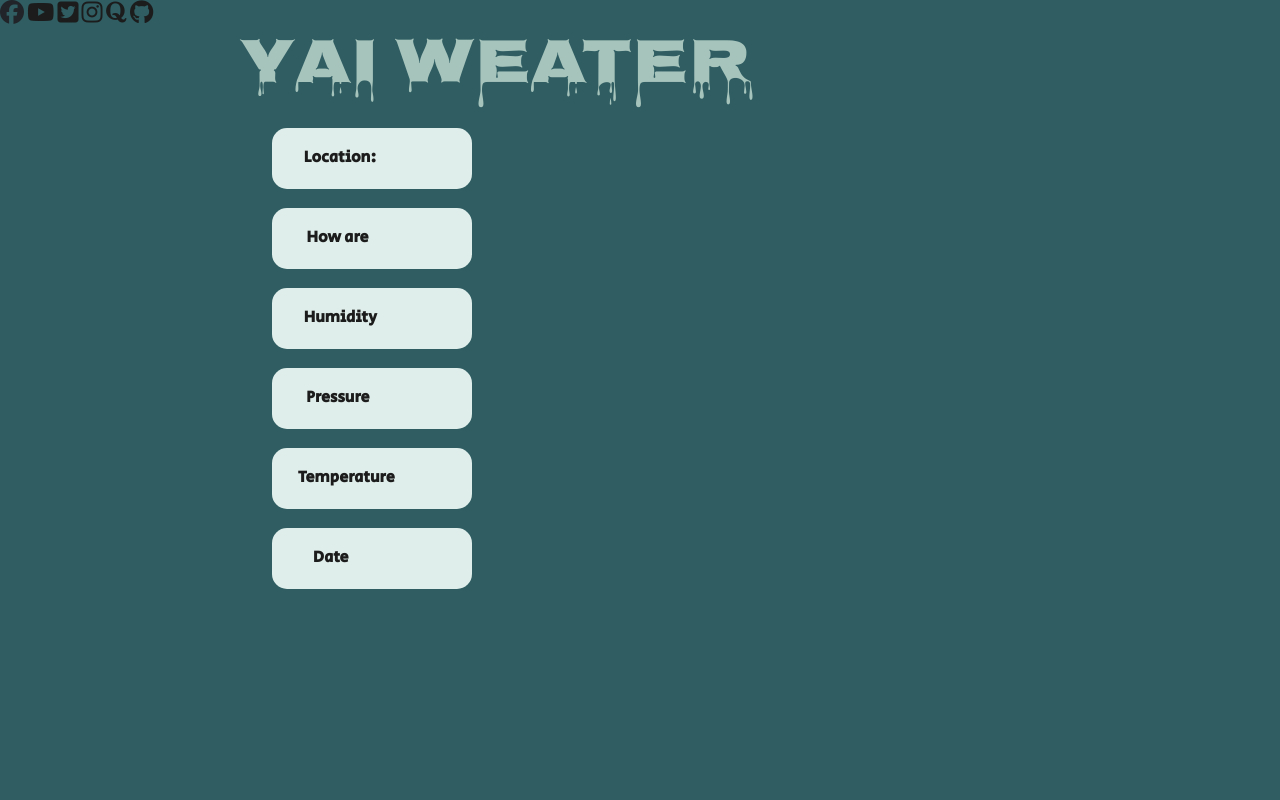
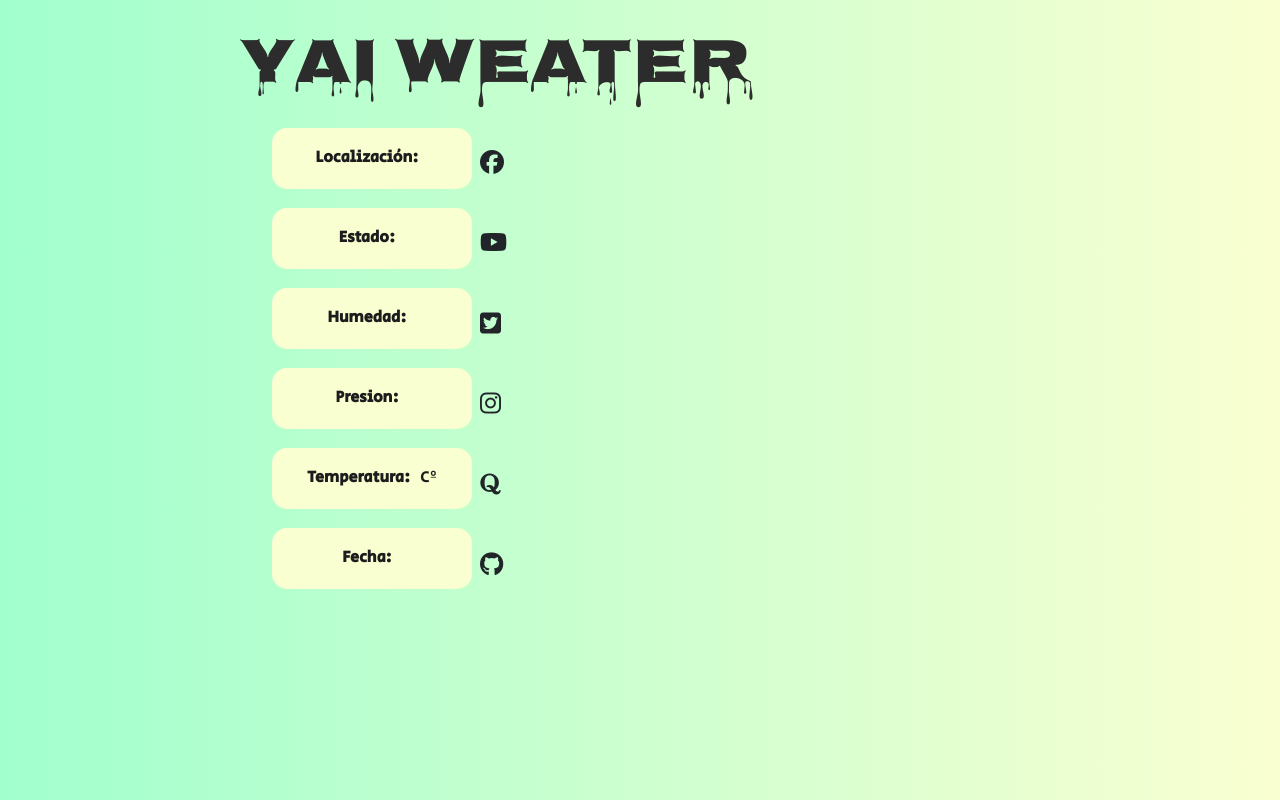
Before and after one commit to yaider16/Weather, a plain HTML site: page index.html in a window 1280 px wide. Drawn offline with Linux system fonts and the light colour scheme.

Commit message:
Cambio en todos los estilos y un ligero cambio de JS

```diff
--- a/CSS/styles.css
+++ b/CSS/styles.css
@@ -1,11 +1,14 @@
 body{
-	background-color: #2f5d62;
 	color: #1c1c1c;
 	font-family: 'Secular One', sans-serif;
+	width: 100vw;
+	height:100vh;
+	background: linear-gradient(to right, #a1ffce, #faffd1);
 }
 
+
+
 #container{
-	background-color: #5e8b7e;
 	position: absolute;
 	width: 70%;
 	top: 7rem;
@@ -15,9 +18,9 @@ body{
 
 
 .one{
-	background-color: #dfeeea;
+	background-color: #faffd1;
 	display: flex;
-	justify-content: space-around;
+	justify-content: center;
 	align-items: baseline;
 	position: absolute;
 	top: 1rem;
@@ -26,10 +29,14 @@ body{
 	cursor: alias;
 	width: 200px;
 }
+.one h4{
+	margin-right: 10px;
+}
+
 .two{
-	background-color: #dfeeea;
+	background-color: #faffd1;
 	display: flex;
-	justify-content: space-around;
+	justify-content: center;
 	align-items: baseline;
 	position: absolute;
 	top: 6rem;
@@ -38,11 +45,13 @@ body{
 	cursor: alias;
 	width: 200px;
 }
-
+.two h4{
+	margin-right: 10px;
+}
 .three{
-	background-color: #dfeeea;
+	background-color: #faffd1;
 	display: flex;
-	justify-content: space-around;
+	justify-content: center;
 	align-items: baseline;
 	position: absolute;
 	top: 11rem;
@@ -51,11 +60,13 @@ body{
 	cursor: alias;
 	width: 200px;
 }
-
+.three h4{
+	margin-right: 10px;
+}
 .four{
-	background-color: #dfeeea;
+	background-color: #faffd1;
 	display: flex;
-	justify-content: space-around;
+	justify-content: center;
 	align-items: baseline;
 	position: absolute;
 	top: 16rem;
@@ -64,11 +75,13 @@ body{
 	cursor: alias;
 	width: 200px;
 }
-
+.four h4{
+	margin-right: 10px;
+}
 .five{
-	background-color: #dfeeea;
+	background-color: #faffd1;
 	display: flex;
-	justify-content: space-around;
+	justify-content: center;
 	align-items: baseline;
 	position: absolute;
 	top: 21rem;
@@ -77,11 +90,13 @@ body{
 	cursor: alias;
 	width: 200px;
 }
-
+.five h4{
+	margin-right: 10px;
+}
 .six{
-	background-color: #dfeeea;
+	background-color: #faffd1;
 	display: flex;
-	justify-content: space-around;
+	justify-content: center;
 	align-items: baseline;
 	position: absolute;
 	top: 26rem;
@@ -90,11 +105,13 @@ body{
 	cursor: alias;
 	width: 200px;
 }
-
+.six h4{
+	margin-right: 10px;
+}
 label{
 	font-size: 4rem;
 	font-family: 'Nosifer', cursive;
-	color: #a7c4bc;
+	color: #2c2c2c;
 	position: absolute;
 	left: 15rem;
 	top: 2rem;
@@ -102,11 +119,18 @@ label{
 
 .nav{
 	position: absolute;
+	display: flex;
+	top: 6rem;
+	left: 30rem;
+	width: 10rem;
+	flex-direction: column;
+	align-items: flex-start;
 }
 
 a{
 	text-decoration: none;
 	color: #212529;
+	margin-top: 54px;
 }
 
 .nav i{
--- a/Js/app.js
+++ b/Js/app.js
@@ -20,14 +20,20 @@ const setWeatherData = data => {
 	}
 
 	Object.keys(weatherData).forEach(key => {
-		document.getElementById(key).textContent = weatherData[key];
+		if (document.getElementById(key).textContent == 'Cº') {
+			document.getElementById(key).textContent = weatherData[key],'Cº';
+		}else{
+			document.getElementById(key).textContent = weatherData[key];
+		}
+
+
 	});
 
 };
 
 const date = () =>{
 	let date = new Date();
-	return `${date.getDate()}-${date.getMonth()}-${date.getFullYear()}`;
+	return `${date.getDate()}/${date.getMonth()}/${date.getFullYear()}`;
 }
 
 const onLoad = function(){
--- a/index.html
+++ b/index.html
@@ -17,45 +17,60 @@
 	<div id="container">
 
 		<div class="one">
-			<h4>Location:</h4>
+			<h4 id="loca-h4">Localización:</h4>
 			<div id="location"></div>
 		</div>
 
 		<div class="two">
-			<h4>How are</h4>
+			<h4>Estado:</h4>
 			<div id="description"></div>
 		</div>
 
 		<div class="three">
-			<h4>Humidity</h4>
+			<h4>Humedad:</h4>
 			<div id="humidity"></div>
 		</div>
 
 		<div class="four">
-			<h4>Pressure</h4>
+			<h4>Presion:</h4>
 			<div id="pressure"></div>
 		</div>
 
 		<div class="five">
-			<h4>Temperature</h4>
-			<div id="temperature"></div>
+			<h4>Temperatura:</h4>
+			<div id="temperature">Cº</div>
 		</div>
 
 		<div class="six">
-			<h4>Date</h4>
+			<h4>Fecha:</h4>
 			<div id="date"></div>
 		</div>
 	</div>
 
 	<div class="nav">
-		<a href="facebook.com">
+		<a href="facebook.com/yaider16">
 			<i class="fab fa-facebook"></i>
 		</a>
-		<i class="fab fa-youtube"></i>
-		<i class="fab fa-twitter-square"></i>
-		<i class="fab fa-instagram"></i>
-		<i class="fab fa-quora"></i>
-		<i class="fab fa-github"></i>
+
+		<a href="https://www.youtube.com/channel/UCZgDuxb-6xYraA_RdxTLa9g">
+			<i class="fab fa-youtube"></i>
+		</a>
+
+		<a href="twitter.com/yaider16">
+			<i class="fab fa-twitter-square"></i>
+		</a>
+
+		<a href="https://www.instagram.com/yaider1216/">
+			<i class="fab fa-instagram"></i>
+		</a>
+
+		<a href="https://es.quora.com/profile/Yaider-Becerra">
+			<i class="fab fa-quora"></i>
+		</a>
+
+		<a href="https://github.com/yaider16">
+			<i class="fab fa-github"></i>
+		</a>
 	</div>
 	<script type="text/javascript" src="Js/app.js"></script>
 </body>
```
